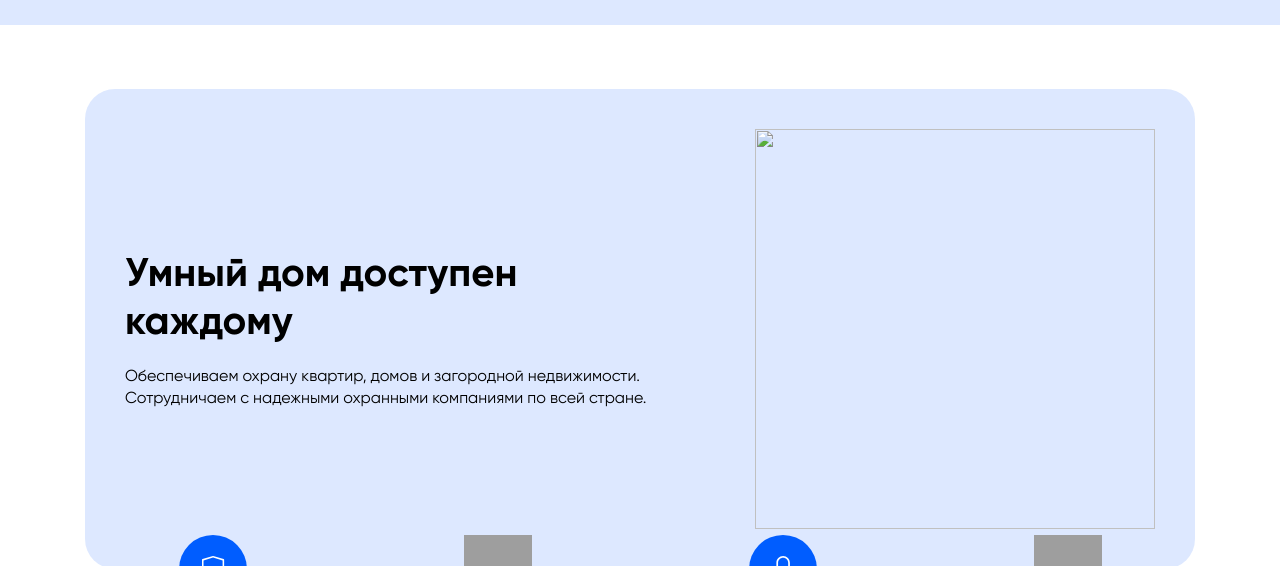
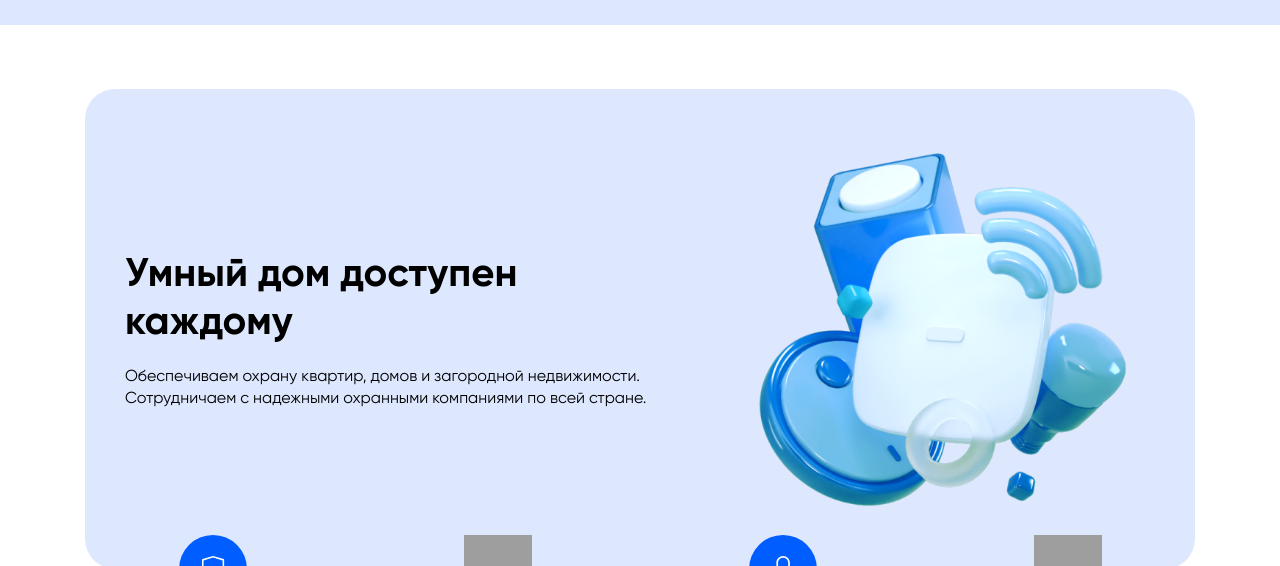
Before and after one commit to feudal/vickno2, a website: page app/index.html in a window 1280 px wide. Shown: the part 4560-5126 px from the top of the page. Drawn offline with Linux system fonts and the light colour scheme; grey boxes are pictures that could not be loaded; files whose address does not match are found by name.

Commit message:
forgot to build

```diff
--- a/app/index.html
+++ b/app/index.html
@@ -486,7 +486,7 @@
             <div class="smart-house__text">Обеспечиваем охрану квартир, домов
               и загородной недвижимости. Сотрудничаем с надежными охранными компаниями по всей стране.</div>
           </div>
-          <div class="smart-house__img"><img src="img/smart-house.png" alt=""></div>
+          <div class="smart-house__img"><img src="img/smart-house2.png" alt=""></div>
         </div>
         <div class="smart-house__bottom">
           <div class="smart-house__column">
```
Also changed, not shown: docs/index.html (+1 -1 lines), app/img/smart-house2.png (added).
